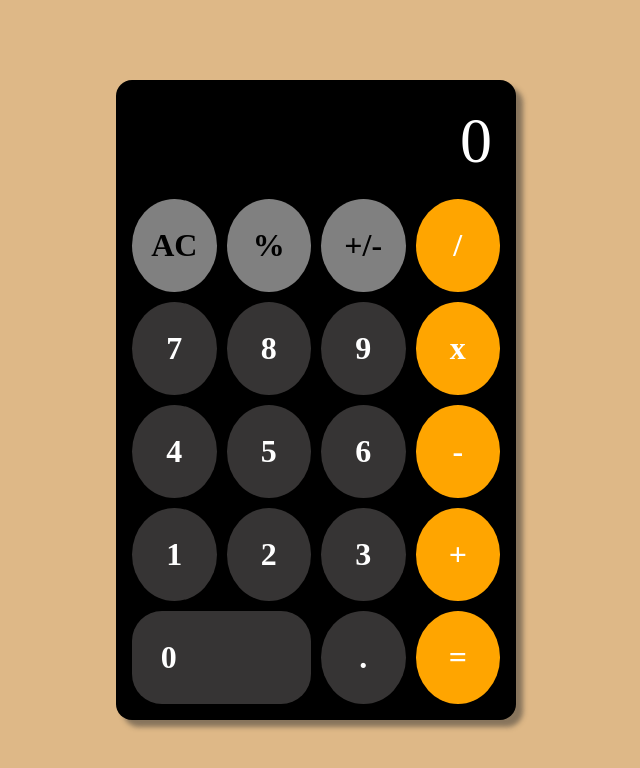
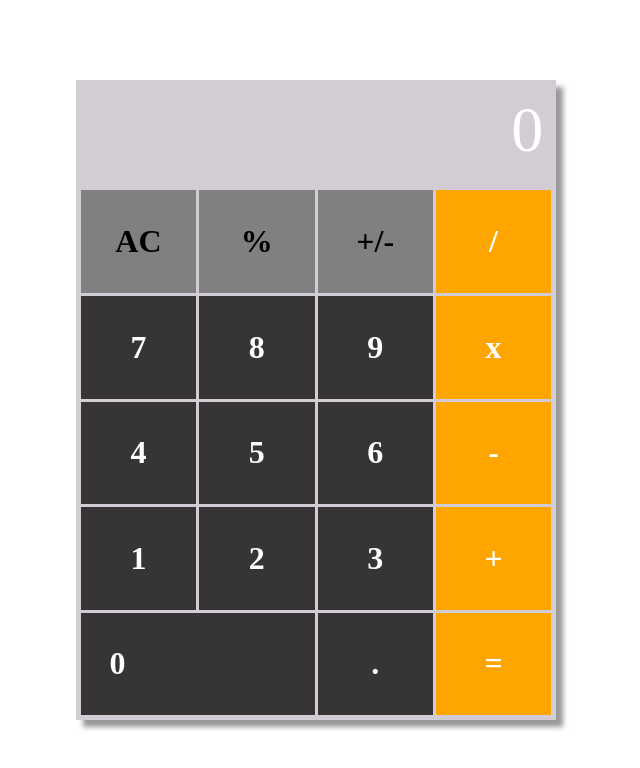
Before and after one commit to Basir-Mohammadi/math-magicians, a React (Create React App) app: page / in a window 1280 px wide. Shown: the top 768 px of the page, without its empty margins (324-964 px from the left). Built offline with nearby package versions, Linux system fonts and the light colour scheme.

Commit message:
Change to required design

```diff
--- a/src/index.css
+++ b/src/index.css
@@ -5,7 +5,7 @@
 }
 
 body {
-  background-color: burlywood;
+  /* background-color: burlywood; */
   display: grid;
   place-content: center;
   height: 100vh;
@@ -14,10 +14,10 @@ body {
 
 .container {
   height: 80vh;
-  width: 50vh;
-  background-color: black;
-  border-radius: 1rem;
-  padding: 1rem;
+  width: 60vh;
+  background-color: rgb(210, 204, 212);
+  /* border-radius: 1rem; */
+  padding: 0.3rem;
   box-shadow: 7px 7px 5px 0 rgba(50, 50, 50, 0.5);
 }
 
@@ -27,7 +27,7 @@ body {
   width: 100%;
   grid-template-columns: repeat(4, 1fr);
   grid-template-rows: repeat(6, 1fr);
-  gap: 10px;
+  gap: 3px;
 }
 
 .screen {
@@ -43,7 +43,7 @@ body {
   display: grid;
   place-content: center;
   background-color: rgb(54, 52, 52);
-  border-radius: 50%;
+  /* border-radius: 50%; */
   color: white;
   cursor: pointer;
   font-weight: bold;
@@ -73,7 +73,7 @@ body {
 
 .zero {
   grid-column: 1 / span 2;
-  border-radius: 30px;
+  /* border-radius: 30px; */
   place-content: unset;
   align-items: center;
   padding-left: 1.8rem;
```
